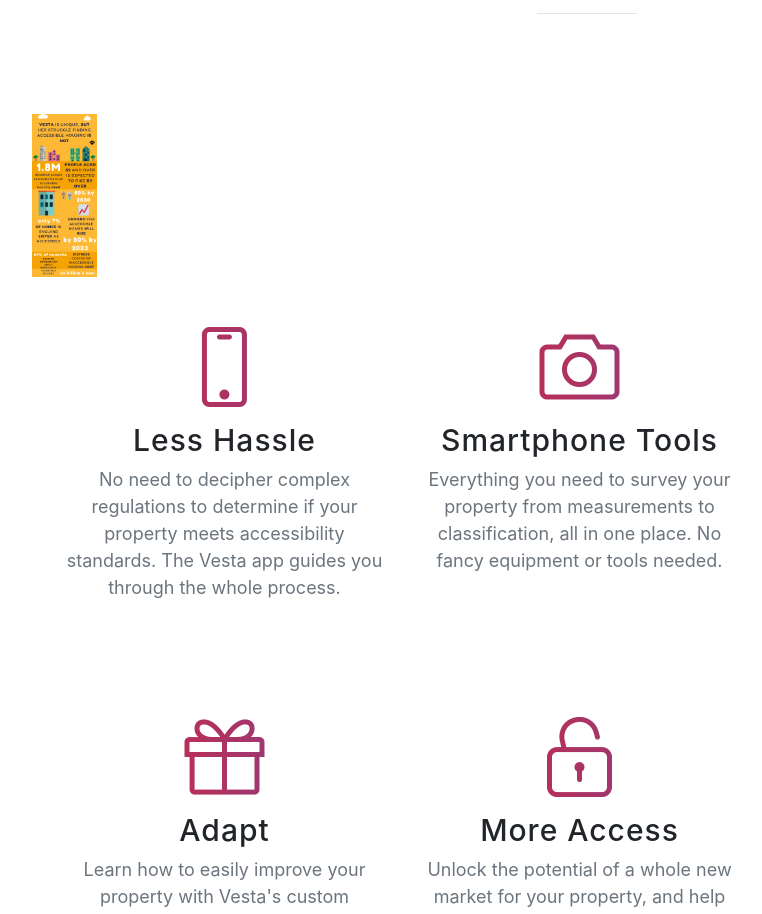
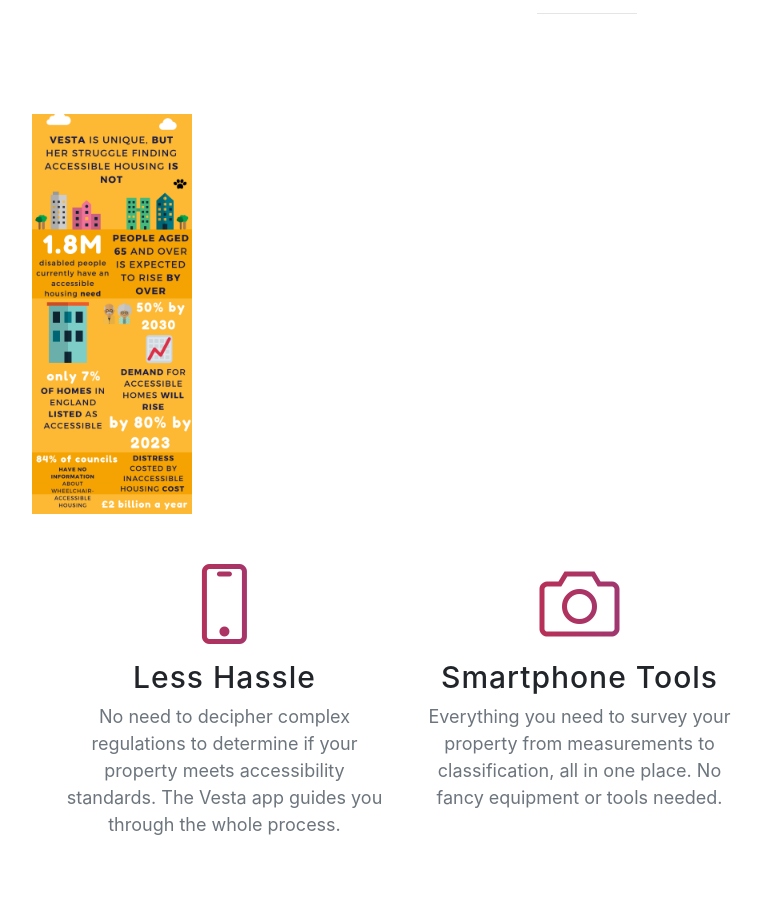
Before and after one commit to sarahamilton/sarahamilton.github.io, a website with bundled scripts: page index.html in a window 1280 px wide. Shown: the part 963-1877 px from the top of the page, without its empty margins (53-815 px from the left). Built offline with nearby package versions, Linux system fonts and the light colour scheme; a web font is replaced by a local one.

Commit message:
updates 2

```diff
--- a/index.html
+++ b/index.html
@@ -90,7 +90,7 @@
         </div>
 
         <div class="row">
-          <div class="col-lg-1 my-auto">
+          <div class="col-lg-2 my-auto">
                        <!-- Demo image for screen mockup, you can put an image here, some HTML, an animation, video, or anything else! -->
             <img src="img/housing_facts.png" class="img-fluid" alt="">
            </div>
```
